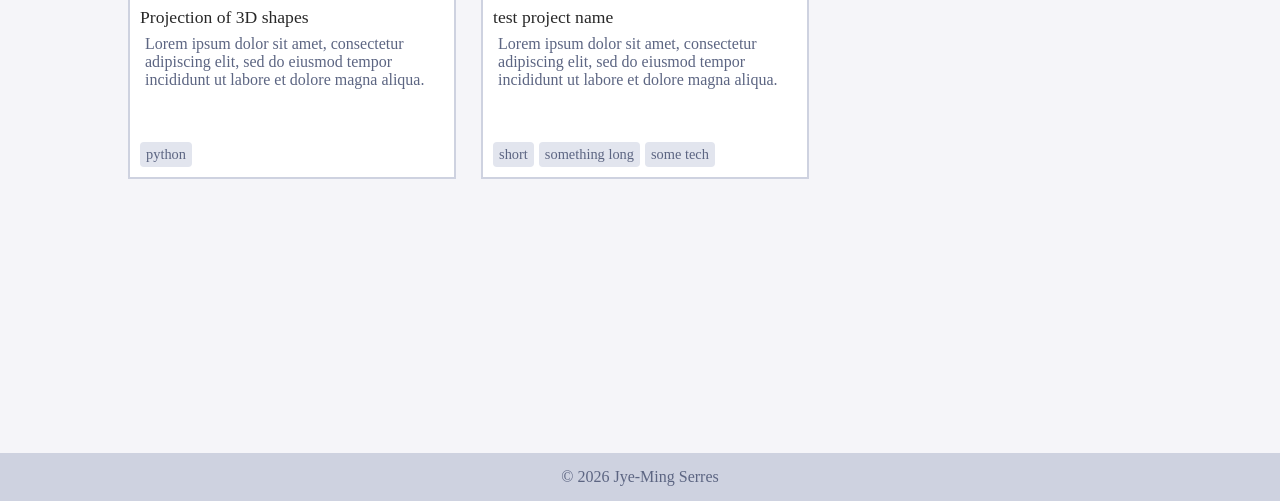
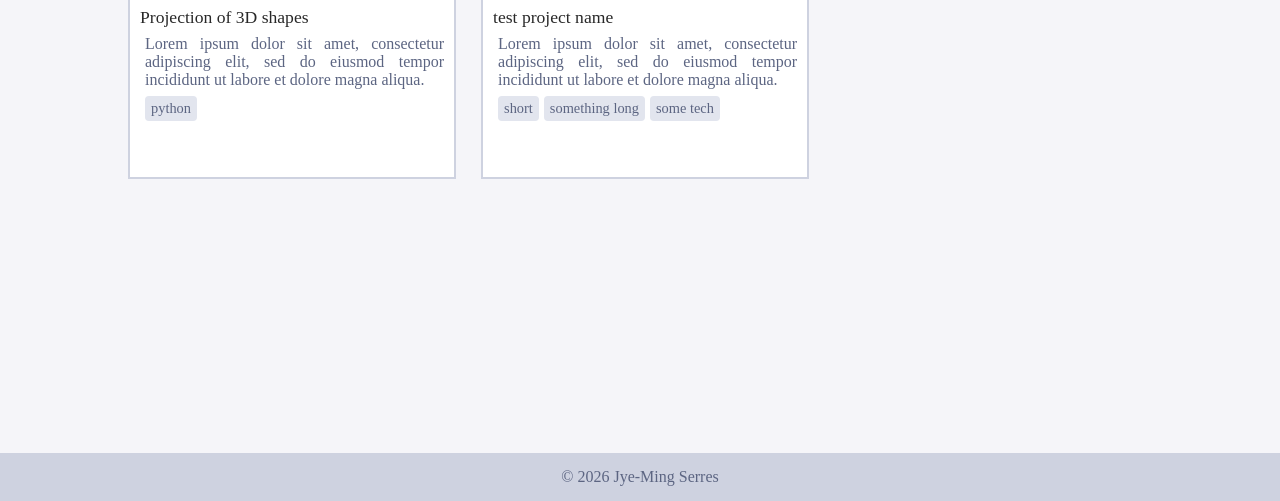
Before and after one commit to JyemingSerres/JyemingSerres.github.io, a website built with webpack: page src/index.html in a window 1280 px wide. Both pictures are taken after a click on the item "Projets". Shown: the part 299-800 px from the top of the page. Built offline with nearby package versions, Linux system fonts and the light colour scheme; files whose address does not match are found by name.

Commit message:
feat: small styles changes in project cards

```diff
--- a/src/assets/css/projects.css
+++ b/src/assets/css/projects.css
@@ -37,15 +37,18 @@
 }
 
 .card-info-desc {
+    text-align: justify;
     color: var(--theme-color-3);
-    padding-left: 5px;
-    flex: 1;
 }
 
 .card-info-stack {
     display: flex;
     flex-wrap: wrap;
     gap: 5px;
+}
+
+.card-info-desc, .card-info-stack {
+    padding-left: 5px;
 }
 
 .card-info-stack > * {
```
